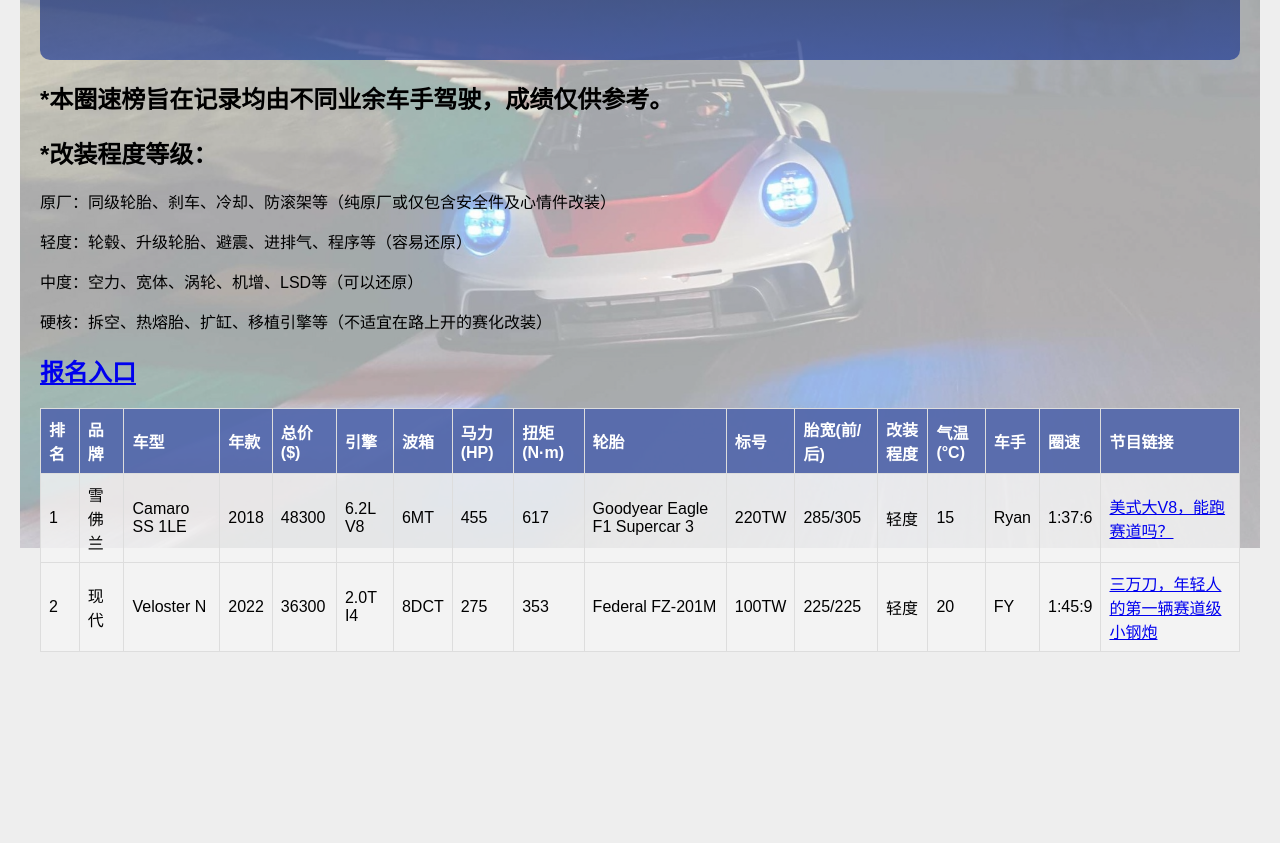
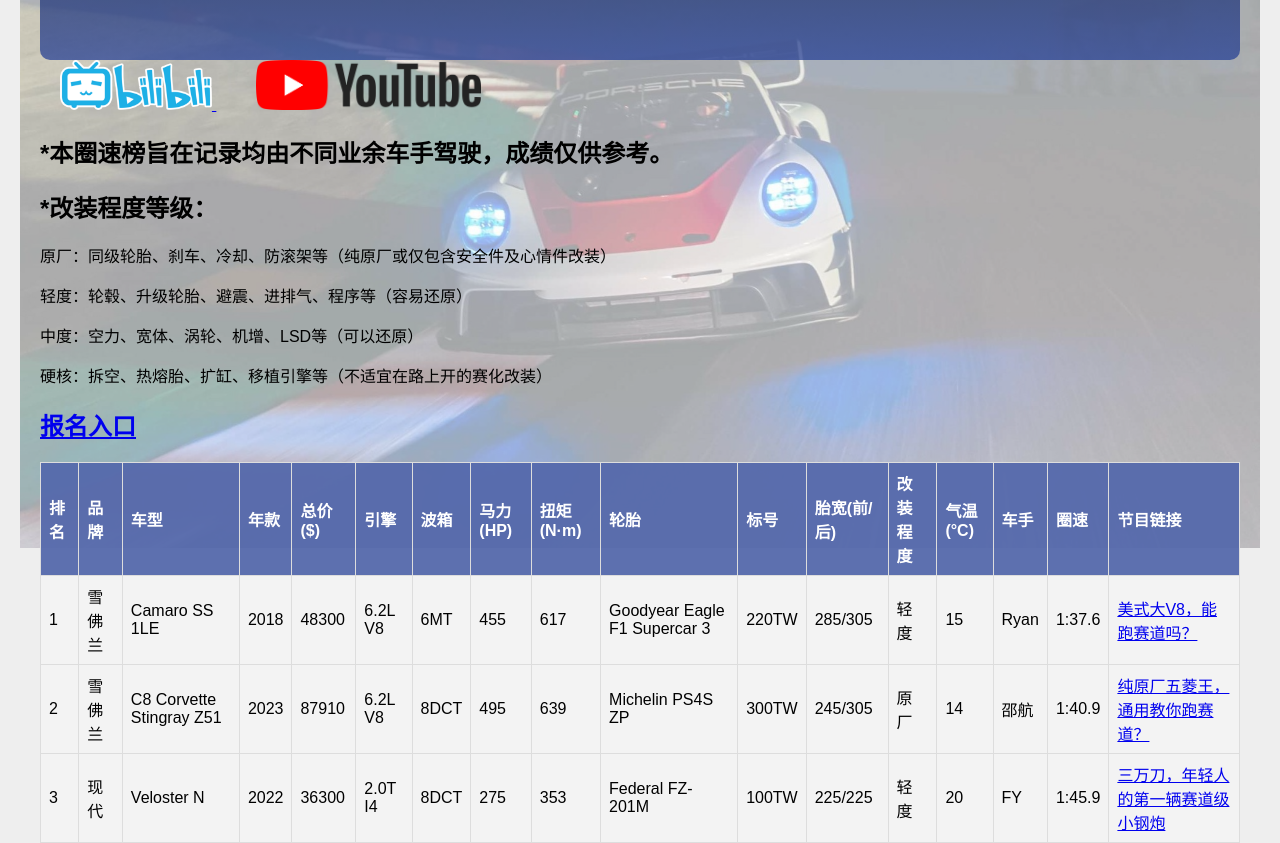
Before and after one commit to LagunaSecaLapTimes/lagunasecalaptimes.github.io, a plain HTML site: page index.html in a window 1280 px wide. Shown: the part 272-1115 px from the top of the page. Before the commit the page ends 924 px from the top, so only its background shows below. Drawn offline with Linux system fonts and the light colour scheme.

Commit message:
Add EP3 and bilibili/youtube links.

```diff
--- a/index.html
+++ b/index.html
@@ -31,6 +31,10 @@
             width: 100%; /* This makes the table stretch to the full width of its container */
             height: 100%;
             box-sizing: border-box;
+        }
+        .link-container {
+            margin-top: 20px;
+            padding: 20px;
         }
         body {
             font-family: 'Noto Sans SC', Arial, sans-serif;
@@ -75,7 +79,12 @@
         <header>
             <h1>拉古纳圈速榜<br>Laguna Seca Lap Times</h1>
         </header>
-
+        <a href="https://space.bilibili.com/3546638723320495" target="_blank" class="link-container">
+            <img src="BILI.png" alt="Bilibili Icon" height=50>
+        </a>
+        <a href="https://www.youtube.com/channel/UCAdULPKh7H0Puw6MOqDYLWg" target="_blank" class="link-container">
+            <img src="YouTube.png" alt="Youtube Icon" height=50>
+        </a>
         <h2>*本圈速榜旨在记录均由不同业余车手驾驶，成绩仅供参考。</h2>
         <h2>*改装程度等级：</h2>
         <p>原厂：同级轮胎、刹车、冷却、防滚架等（纯原厂或仅包含安全件及心情件改装）</p>
@@ -119,11 +128,30 @@
                 <td>轻度</td>
                 <td>15</td>
                 <td>Ryan</td>
-                <td>1:37:6</td>
+                <td>1:37.6</td>
                 <td><a href="https://www.bilibili.com/video/BV14C411t7TZ/">美式大V8，能跑赛道吗？</a></td>
             </tr>
             <tr>
                 <td>2</td>
+                <td>雪佛兰</td>
+                <td>C8 Corvette Stingray Z51</td>
+                <td>2023</td>
+                <td>87910</td>
+                <td>6.2L V8</td>
+                <td>8DCT</td>
+                <td>495</td>
+                <td>639</td>
+                <td>Michelin PS4S ZP</td>
+                <td>300TW</td>
+                <td>245/305</td>
+                <td>原厂</td>
+                <td>14</td>
+                <td>邵航</td>
+                <td>1:40.9</td>
+                <td><a href="https://www.bilibili.com/video/BV1hC411n7un/">纯原厂五菱王，通用教你跑赛道？</a></td>
+            </tr>
+            <tr>
+                <td>3</td>
                 <td>现代</td>
                 <td>Veloster N</td>
                 <td>2022</td>
@@ -138,7 +166,7 @@
                 <td>轻度</td>
                 <td>20</td>
                 <td>FY</td>
-                <td>1:45:9</td>
+                <td>1:45.9</td>
                 <td><a href="https://www.bilibili.com/video/BV13m411Z7z8/">三万刀，年轻人的第一辆赛道级小钢炮</a></td>
             </tr>
             <!-- Add more rows here as needed -->
```
Also changed, not shown: BILI.png (added), YouTube.png (added).
